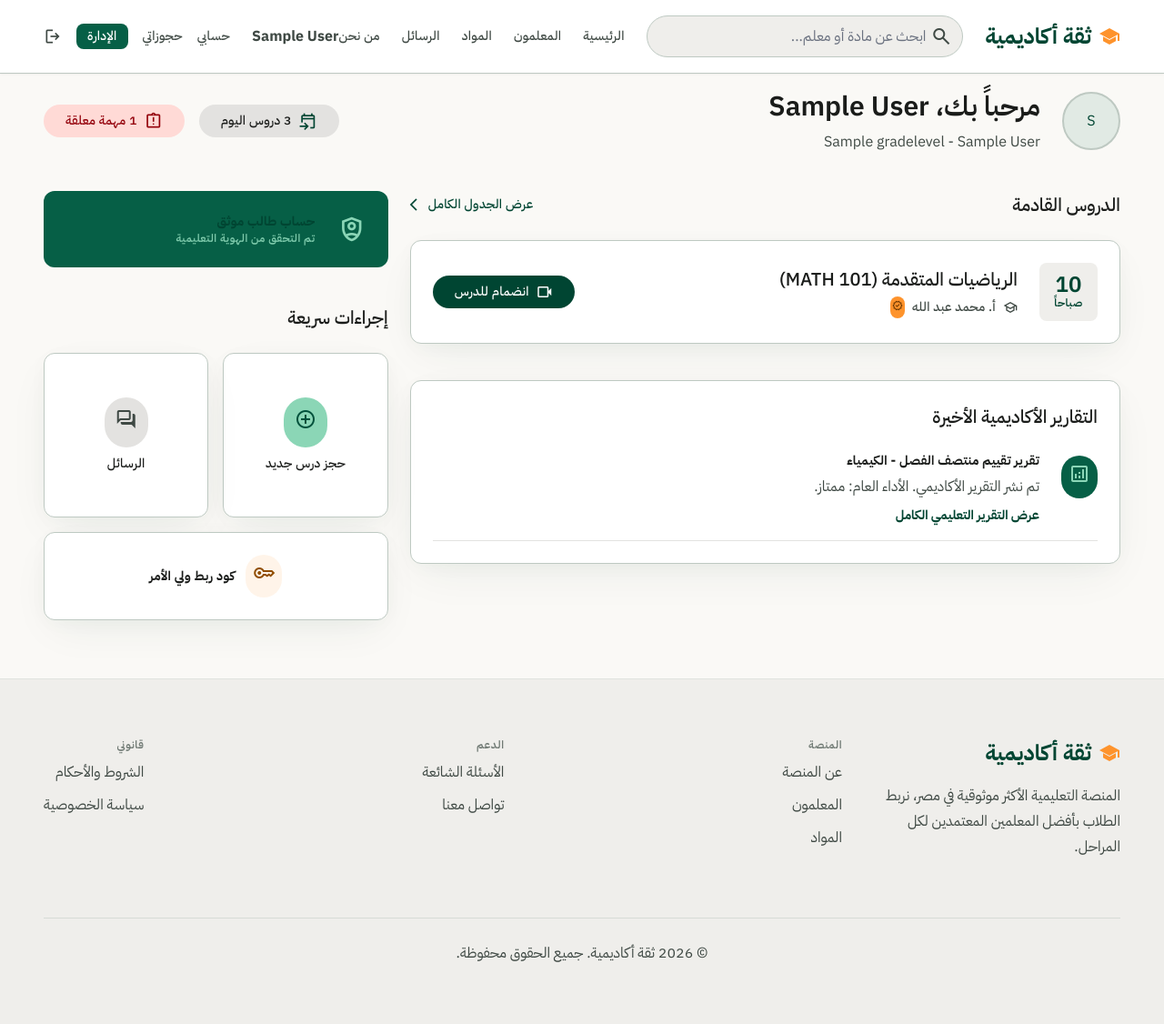
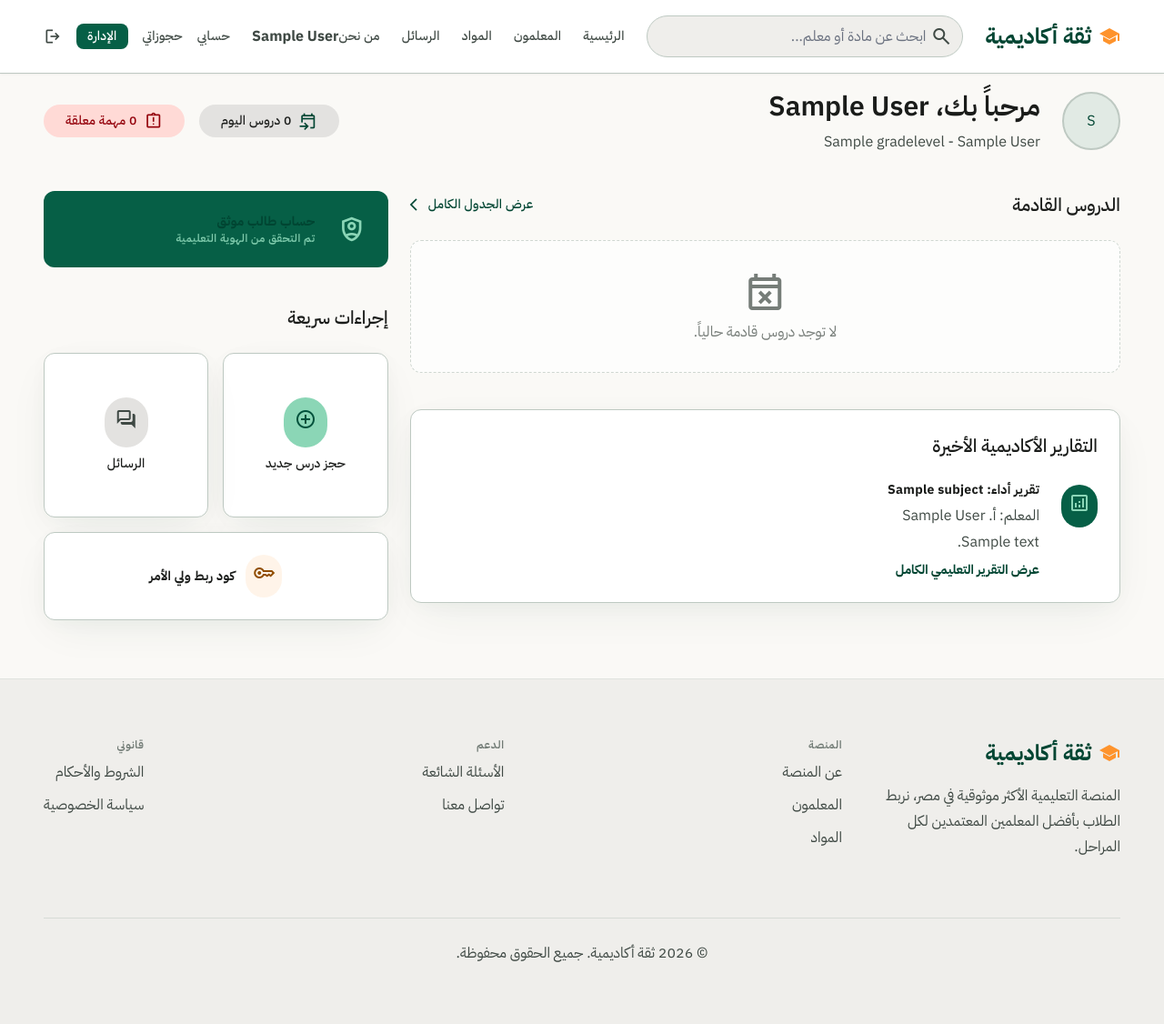
Before and after one commit to ahmed2004954/Trusted-Academic, a Django app: page /students/dashboard/ in a window 1280 px wide. Shown: the whole page at 91% size. Run offline with Django 5.2, Linux system fonts and the light colour scheme; a user stored in the database is signed in; tables that the repository leaves empty hold one stand-in row (values such as "Sample post"); some libraries are stand-ins or nearby versions.

Commit message:
feat: implement student and teacher dashboard views along with public teacher directory and profile setup pages

```diff
--- a/core/views.py
+++ b/core/views.py
@@ -9,7 +9,7 @@ from teachers.models import TeacherProfile
 
 def home(request):
     """Public homepage."""
-    active_subjects = Subject.objects.filter(is_active=True, teacher_subjects__is_active=True).distinct()[:8]
+    active_subjects = Subject.objects.filter(is_active=True)[:8]
     featured_teachers = (
         TeacherProfile.objects.filter(
             approval_status=TeacherProfile.ApprovalStatus.APPROVED,
--- a/students/views.py
+++ b/students/views.py
@@ -7,12 +7,67 @@ from django.utils.translation import gettext_lazy as _
 from .models import StudentProfile
 
 
+from django.utils import timezone
+from datetime import datetime, time
+from bookings.models import Booking
+from reports.models import Report
+
+
 @login_required
 def dashboard(request):
     if request.user.role != 'student':
         raise PermissionDenied
     profile, _ = StudentProfile.objects.get_or_create(user=request.user)
-    return render(request, 'students/dashboard.html', {'profile': profile})
+
+    # Get all student bookings
+    bookings = Booking.objects.filter(student=request.user)
+
+    # Upcoming bookings (not cancelled/rejected, scheduled for today or future)
+    now = timezone.now()
+    upcoming_lessons = bookings.filter(
+        scheduled_start__gte=now
+    ).exclude(
+        booking_status__in=[
+            Booking.BookingStatus.CANCELLED_BY_STUDENT,
+            Booking.BookingStatus.CANCELLED_BY_TEACHER,
+            Booking.BookingStatus.TEACHER_REJECTED
+        ]
+    ).select_related('teacher__user', 'subject', 'grade_level').order_by('scheduled_start')[:5]
+
+    # Today's date range
+    today_start = timezone.make_aware(datetime.combine(now.date(), time.min))
+    today_end = timezone.make_aware(datetime.combine(now.date(), time.max))
+
+    today_lessons_count = bookings.filter(
+        scheduled_start__range=(today_start, today_end)
+    ).exclude(
+        booking_status__in=[
+            Booking.BookingStatus.CANCELLED_BY_STUDENT,
+            Booking.BookingStatus.CANCELLED_BY_TEACHER,
+            Booking.BookingStatus.TEACHER_REJECTED
+        ]
+    ).count()
+
+    # Tasks = payments that need verification or payment from student
+    pending_tasks_count = bookings.filter(
+        booking_status__in=[
+            Booking.BookingStatus.PENDING_PAYMENT,
+            Booking.BookingStatus.AWAITING_STUDENT_PAYMENT
+        ]
+    ).count()
+
+    # Academic reports
+    recent_reports = Report.objects.filter(student=request.user).select_related('teacher__user', 'booking__subject').order_by('-created_at')[:5]
+
+    context = {
+        'profile': profile,
+        'upcoming_lessons': upcoming_lessons,
+        'today_lessons_count': today_lessons_count,
+        'pending_tasks_count': pending_tasks_count,
+        'recent_reports': recent_reports,
+    }
+    return render(request, 'students/dashboard.html', context)
+
 
 
 @login_required
--- a/templates/core/about.html
+++ b/templates/core/about.html
@@ -4,6 +4,8 @@
 
 {% block content %}
 <div class="max-w-[1440px] mx-auto px-margin-mobile md:px-margin-desktop py-lg w-full">
+
+
     <!-- Hero Section -->
     <div class="bg-surface-container rounded-2xl p-md md:p-xl mb-xl text-center flex flex-col items-center gap-sm">
         <span class="material-symbols-outlined text-secondary-container text-5xl icon-fill">groups</span>
--- a/templates/students/dashboard.html
+++ b/templates/students/dashboard.html
@@ -24,11 +24,11 @@
         <div class="flex gap-sm">
             <div class="bg-surface-container-highest px-md py-xs rounded-full flex items-center gap-2">
                 <span class="material-symbols-outlined text-[20px] text-primary">event_upcoming</span>
-                <span class="font-label-md text-label-md text-on-surface">3 دروس اليوم</span>
+                <span class="font-label-md text-label-md text-on-surface">{{ today_lessons_count }} دروس اليوم</span>
             </div>
             <div class="bg-error-container text-on-error-container px-md py-xs rounded-full flex items-center gap-2">
                 <span class="material-symbols-outlined text-[20px]">assignment_late</span>
-                <span class="font-label-md text-label-md">1 مهمة معلقة</span>
+                <span class="font-label-md text-label-md">{{ pending_tasks_count }} مهمة معلقة</span>
             </div>
         </div>
     </header>
@@ -47,29 +47,50 @@
                     </a>
                 </div>
                 <div class="flex flex-col gap-sm">
-                    <!-- Lesson Card 1 (Static Placeholder with Dynamic Actions) -->
+                    {% for lesson in upcoming_lessons %}
+                        <!-- Lesson Card -->
                         <div class="bg-surface-container-lowest rounded-xl p-md flex flex-col sm:flex-row justify-between items-start sm:items-center border border-outline-variant ambient-shadow hover:border-primary transition-colors">
                             <div class="flex gap-md w-full sm:w-auto">
-                            <div class="bg-surface-container w-16 h-16 rounded-lg flex flex-col items-center justify-center text-primary">
-                                <span class="font-headline-md text-headline-md leading-none">10</span>
-                                <span class="font-label-sm text-label-sm">صباحاً</span>
+                                <div class="bg-surface-container w-16 h-16 rounded-lg flex flex-col items-center justify-center text-primary shrink-0">
+                                    <span class="font-headline-md text-headline-md leading-none">{{ lesson.scheduled_start|date:"d" }}</span>
+                                    <span class="font-label-sm text-label-sm">{{ lesson.scheduled_start|date:"M" }}</span>
                                 </div>
                                 <div class="flex flex-col justify-center">
-                                <h3 class="font-title-lg text-title-lg text-on-surface mb-1">الرياضيات المتقدمة (MATH 101)</h3>
+                                    <h3 class="font-title-lg text-title-lg text-on-surface mb-1">{{ lesson.subject.name }} ({{ lesson.grade_level.name }})</h3>
                                     <div class="flex items-center gap-2 text-on-surface-variant font-label-md text-label-md">
                                         <span class="material-symbols-outlined text-[16px]">school</span>
-                                    <span>أ. محمد عبد الله</span>
+                                        <span>أ. {{ lesson.teacher.user.get_full_name }}</span>
+                                        {% if lesson.teacher.approval_status == 'approved' %}
                                             <span class="bg-secondary-container text-on-secondary-container rounded-full p-0.5" title="أكاديمي موثق">
                                                 <span class="material-symbols-outlined text-[12px] fill">verified</span>
                                             </span>
+                                        {% endif %}
+                                    </div>
+                                    <p class="text-xs text-on-surface-variant mt-1">{{ lesson.scheduled_start|date:"H:i" }} ({% if lesson.duration_minutes %}{{ lesson.duration_minutes }} دقيقة{% else %}60 دقيقة{% endif %}) - {{ lesson.get_booking_status_display }}</p>
                                 </div>
                             </div>
-                        </div>
-                        <a href="{% url 'bookings:student_list' %}" class="mt-md sm:mt-0 w-full sm:w-auto bg-primary text-on-primary font-label-md text-label-md px-md py-xs rounded-full flex items-center justify-center gap-2 hover:bg-primary-container hover:text-on-primary-container transition-colors">
+                            {% if lesson.booking_status == 'confirmed' or lesson.booking_status == 'in_progress' %}
+                                <a href="{% url 'bookings:student_list' %}" class="mt-md sm:mt-0 w-full sm:w-auto bg-primary text-on-primary font-label-md text-label-md px-md py-xs rounded-full flex items-center justify-center gap-2 hover:bg-primary-container hover:text-on-primary-container transition-colors font-bold">
                                     <span class="material-symbols-outlined text-[18px]">videocam</span>
                                     انضمام للدرس
                                 </a>
+                            {% elif lesson.booking_status == 'pending_payment' or lesson.booking_status == 'awaiting_student_payment' %}
+                                <a href="{% url 'payments:instructions' lesson.pk %}" class="mt-md sm:mt-0 w-full sm:w-auto bg-secondary-container text-on-secondary-container font-label-md text-label-md px-md py-xs rounded-full flex items-center justify-center gap-2 hover:bg-secondary-fixed-dim transition-colors font-bold">
+                                    <span class="material-symbols-outlined text-[18px]">payments</span>
+                                    إتمام الدفع
+                                </a>
+                            {% else %}
+                                <a href="{% url 'bookings:student_detail' lesson.pk %}" class="mt-md sm:mt-0 w-full sm:w-auto border border-outline-variant text-on-surface font-label-md text-label-md px-md py-xs rounded-full flex items-center justify-center gap-2 hover:bg-surface-container transition-colors">
+                                    التفاصيل
+                                </a>
+                            {% endif %}
                         </div>
+                    {% empty %}
+                        <div class="text-center py-8 opacity-70 border border-dashed border-outline-variant rounded-xl bg-surface-container-lowest">
+                            <span class="material-symbols-outlined text-[48px] text-on-surface-variant mb-2">event_busy</span>
+                            <p class="font-body-md text-on-surface-variant">لا توجد دروس قادمة حالياً.</p>
+                        </div>
+                    {% endfor %}
                 </div>
             </section>
 
@@ -77,16 +98,24 @@
             <section class="bg-surface-container-lowest rounded-xl p-md border border-outline-variant ambient-shadow">
                 <h2 class="font-title-lg text-title-lg text-on-surface mb-md">التقارير الأكاديمية الأخيرة</h2>
                 <div class="flex flex-col gap-4">
-                    <div class="flex items-start gap-md pb-4 border-b border-surface-variant">
+                    {% for report in recent_reports %}
+                        <div class="flex items-start gap-md pb-4 border-b border-surface-variant last:border-b-0 last:pb-0">
                             <div class="bg-primary-container text-on-primary-container p-2 rounded-full mt-1">
                                 <span class="material-symbols-outlined">analytics</span>
                             </div>
                             <div class="flex-1">
-                            <h4 class="font-label-md text-label-md text-on-surface font-bold">تقرير تقييم منتصف الفصل - الكيمياء</h4>
-                            <p class="font-body-md text-body-md text-on-surface-variant mt-1">تم نشر التقرير الأكاديمي. الأداء العام: ممتاز.</p>
-                            <a href="{% url 'bookings:student_list' %}" class="text-primary font-bold text-sm hover:underline mt-2 inline-block">عرض التقرير التعليمي الكامل</a>
+                                <h4 class="font-label-md text-label-md text-on-surface font-bold">تقرير أداء: {{ report.booking.subject.name }}</h4>
+                                <p class="font-body-md text-body-md text-on-surface-variant mt-1">المعلم: أ. {{ report.teacher.user.get_full_name }}</p>
+                                <p class="font-body-sm text-body-sm text-on-surface-variant mt-0.5 leading-relaxed">{{ report.summary|truncatewords:20 }}</p>
+                                <a href="{% url 'reports:detail' report.pk %}" class="text-primary font-bold text-sm hover:underline mt-2 inline-block">عرض التقرير التعليمي الكامل</a>
                             </div>
                         </div>
+                    {% empty %}
+                        <div class="text-center py-4 opacity-70">
+                            <span class="material-symbols-outlined text-[36px] text-on-surface-variant mb-1">analytics</span>
+                            <p class="font-body-md text-on-surface-variant">لا توجد تقارير دراسية مسجلة بعد.</p>
+                        </div>
+                    {% endfor %}
                 </div>
             </section>
         </div>
```
Also changed, not shown: teachers/views.py (+49 -1 lines), templates/teachers/dashboard.html (+41 -41 lines). Lines whose indentation alone changed are shown as unchanged.
